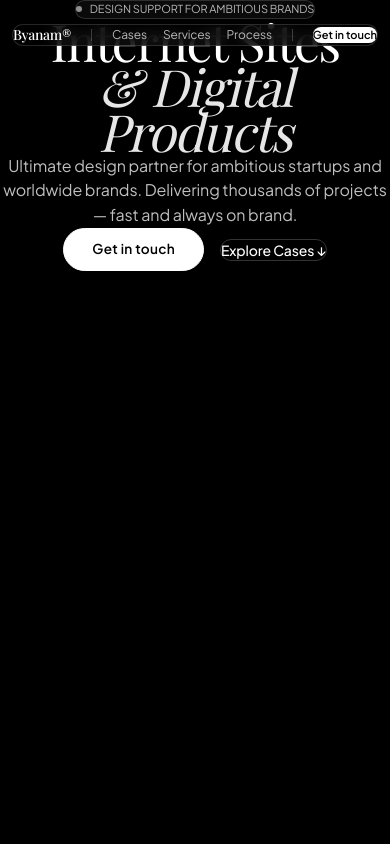
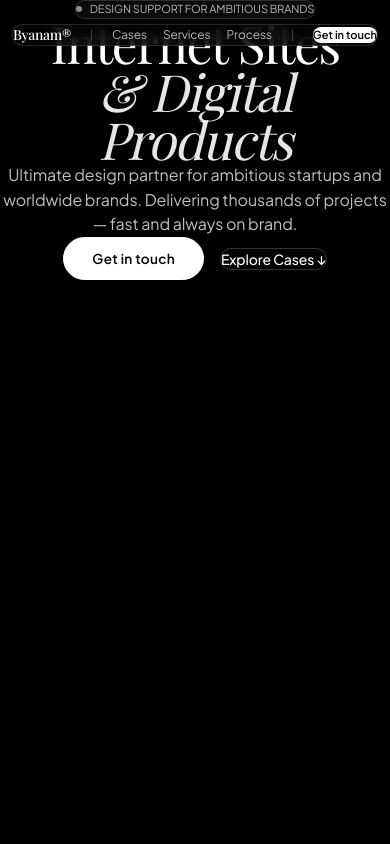
Before and after one commit to byanam/agencyyy, a React (Vite) app: page / in a window 390 px wide. Shown: the top 844 px of the page. Built offline with nearby package versions, Linux system fonts and the light colour scheme; a web font is replaced by a local one.

Commit message:
style(responsive): refine mobile hero leading for editorial serif

```diff
--- a/src/index.css
+++ b/src/index.css
@@ -194,3 +194,10 @@ section, footer, main, article, h1, h2, h3, h4, p {
   background: rgba(255, 255, 255, 0.2);
   border-radius: 3px;
 }
+
+/* Responsive typography adjustments */
+@media (max-width: 640px) {
+  .text-editorial-hero {
+    line-height: 0.94;
+  }
+}
```
